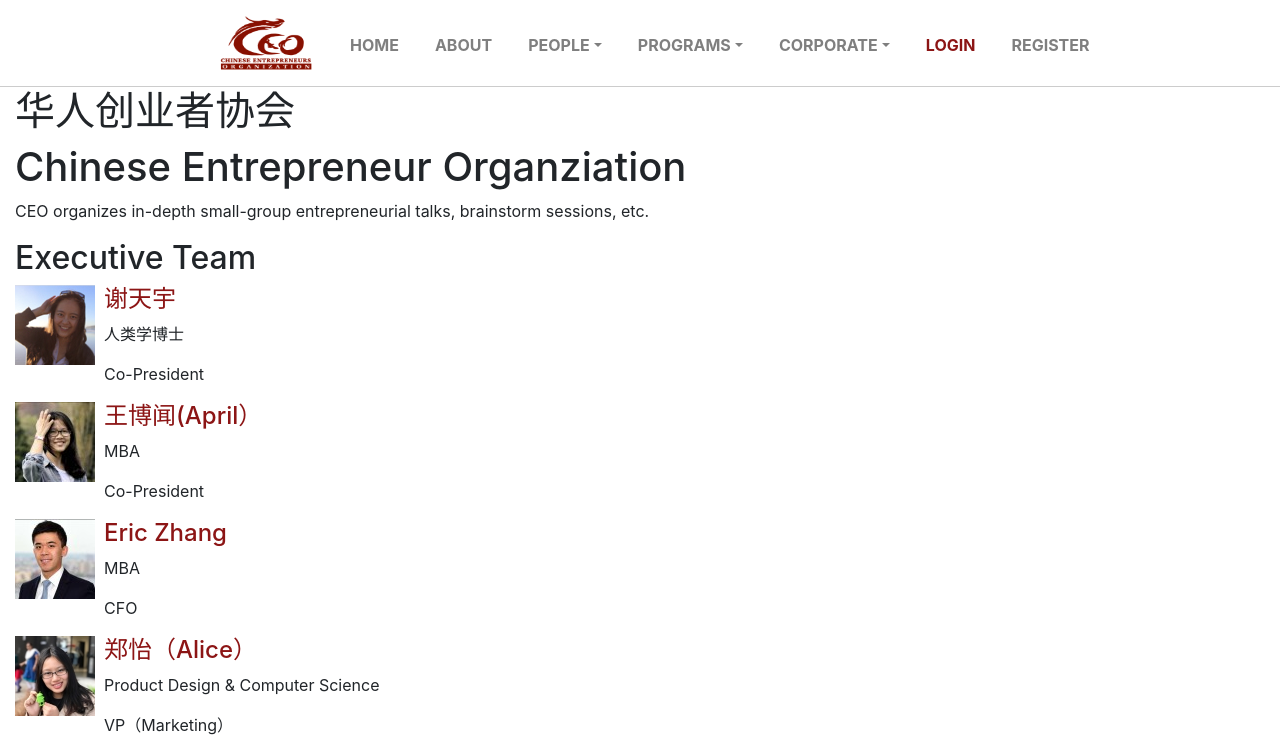
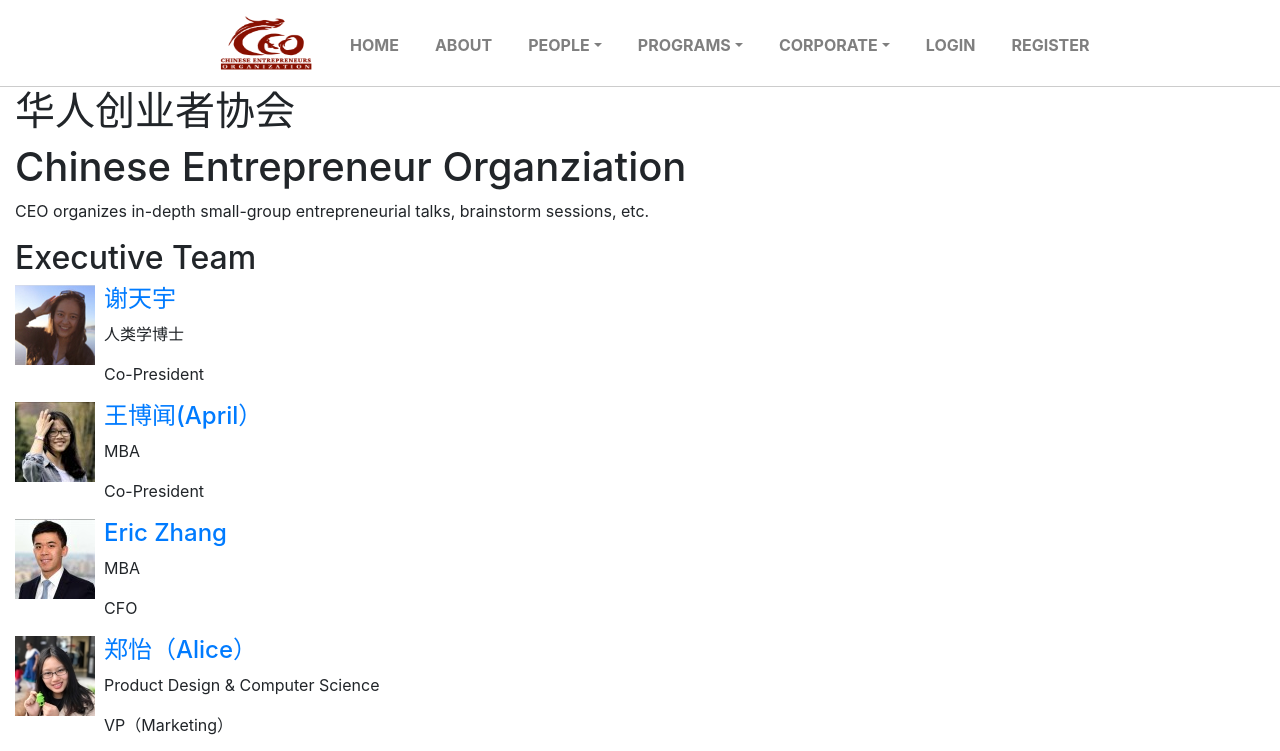
Before and after one commit to ceomarketing/ceoceo, a React (Create React App) app: page /#/people in a window 1280 px wide. Shown: the top 751 px of the page. Built offline with nearby package versions, Linux system fonts and the light colour scheme.

Commit message:
Update people.module.css

```diff
--- a/src/css/people.module.css
+++ b/src/css/people.module.css
@@ -2,9 +2,6 @@ img {
     display: block;
     margin-left: auto;
     margin-right: auto;
-}
-a {
-    color: #8c1515 !important;
 }
 .container {
     margin-right: auto;
```
